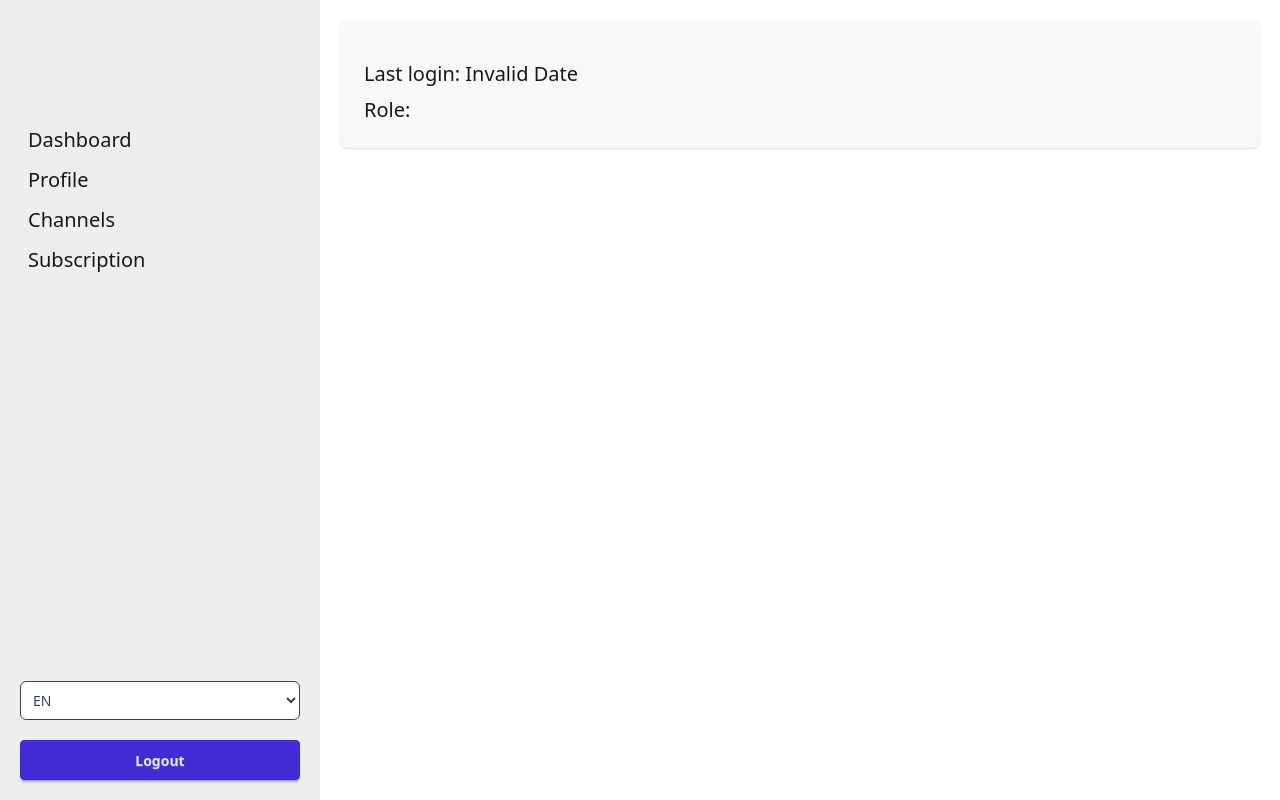
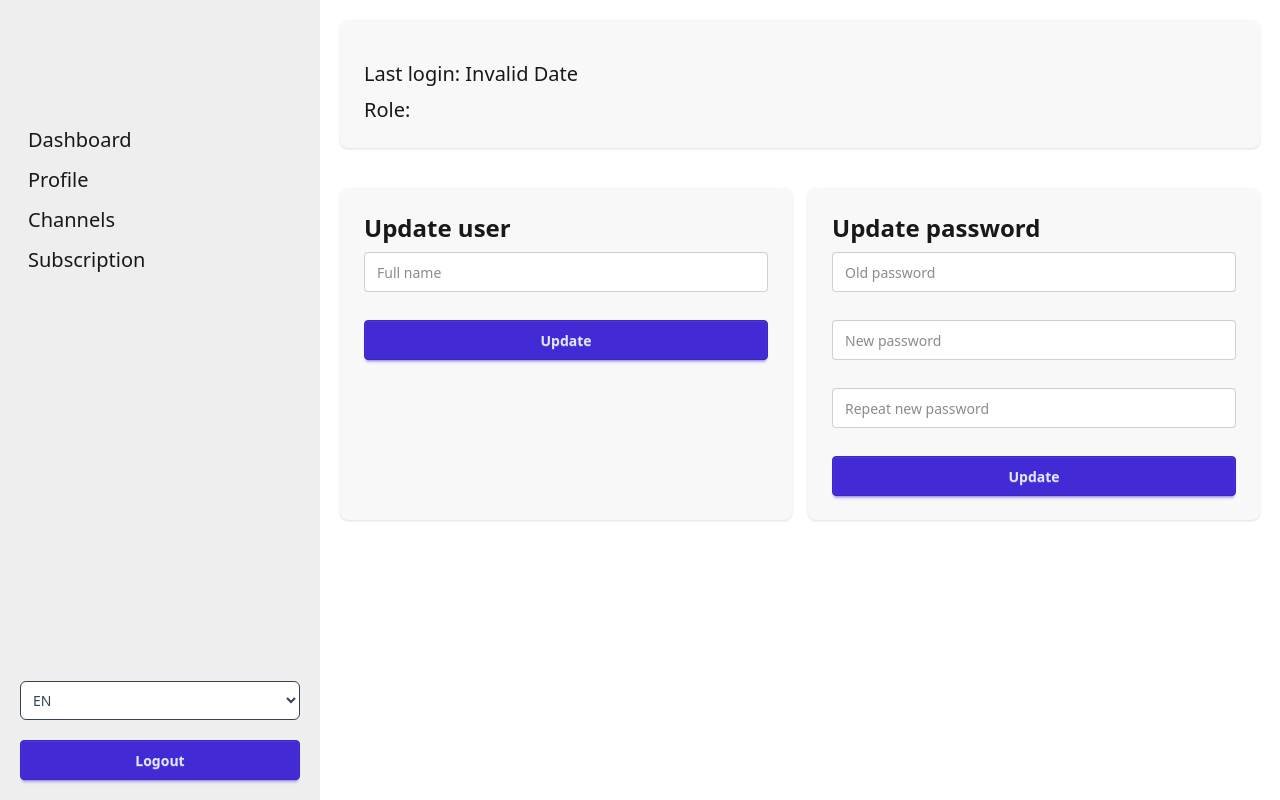
Before and after one commit to Evgeniy-Developer-droid/AutoQuillFront, a React (Vite) app: page /dashboard/profile in a window 1280 px wide. Built offline with nearby package versions, Linux system fonts and the light colour scheme; no server answers; what i18next-xhr-backend would draw is missing.

Commit message:
password change

```diff
--- a/src/locales/en/translation.json
+++ b/src/locales/en/translation.json
@@ -268,5 +268,15 @@
   "failed": "failed",
   "Invalid timezone": "Invalid timezone",
   "owner": "owner",
-  "editor": "editor"
+  "editor": "editor",
+  "Passwords do not match": "Passwords do not match",
+  "Incorrect old password": "Incorrect old password",
+  "Password updated": "Password updated",
+  "User updated": "User updated",
+  "Update user": "Update user",
+  "Update": "Update",
+  "Update password": "Update password",
+  "Old password": "Old password",
+  "New password": "New password",
+  "Repeat new password": "Repeat new password"
 }
--- a/src/locales/ru/translation.json
+++ b/src/locales/ru/translation.json
@@ -268,5 +268,15 @@
   "failed": "ошибка",
   "Invalid timezone": "Неверный часовой пояс",
   "owner": "владелец",
-  "editor": "редактор"
+  "editor": "редактор",
+  "Passwords do not match": "Пароли не совпадают",
+  "Incorrect old password": "Неверный старый пароль",
+  "Password updated": "Пароль обновлён",
+  "User updated": "Пользователь обновлён",
+  "Update user": "Обновить пользователя",
+  "Update": "Обновить",
+  "Update password": "Обновить пароль",
+  "Old password": "Старый пароль",
+  "New password": "Новый пароль",
+  "Repeat new password": "Повторите новый пароль"
 }
--- a/src/locales/ua/translation.json
+++ b/src/locales/ua/translation.json
@@ -268,5 +268,15 @@
   "failed": "не вдалося",
   "Invalid timezone": "Недійсний часовий пояс",
   "owner": "власник",
-  "editor": "редактор"
+  "editor": "редактор",
+  "Passwords do not match": "Паролі не співпадають",
+  "Incorrect old password": "Невірний старий пароль",
+  "Password updated": "Пароль оновлено",
+  "User updated": "Користувача оновлено",
+  "Update user": "Оновити користувача",
+  "Update": "Оновити",
+  "Update password": "Оновити пароль",
+  "Old password": "Старий пароль",
+  "New password": "Новий пароль",
+  "Repeat new password": "Повторіть новий пароль"
 }
--- a/src/pages/Profile.tsx
+++ b/src/pages/Profile.tsx
@@ -11,6 +11,18 @@ function Profile() {
         last_login: "",
         role: "",
     });
+    const [updatePassword, setUpdatePassword] = useState({
+        old_password: "",
+        password: "",
+        password_repeat: ""
+    });
+    const [toast, setToast] = useState(false);
+    const [toastMessage, setToastMessage] = useState("");
+    const [toastType, setToastType] = useState("success");
+
+    const [updateUser, setUpdateUser] = useState({
+        full_name: ""
+    });
 
     const [error, setError] = useState("");
 
@@ -22,19 +34,97 @@ function Profile() {
             (response) => {
                 if (response.status === 200) {
                     setUser(response.data);
+                    setUpdateUser({
+                        full_name: response.data.full_name
+                    });
                 } else {
-                    setError(t(response.data.detail));
+                    setToast(true);
+                    setToastMessage(t(response.data.detail));
+                    setToastType("error");
+                    setTimeout(() => {
+                        setToast(false);
+                        setToastMessage(null);
+                    }, 2000);
                 }
             }
         )
     }, []);
 
+    const updatePasswordFetch = () => {
+        if (updatePassword.password !== updatePassword.password_repeat) {
+            setToast(true);
+            setToastMessage(t("Passwords do not match"));
+            setToastType("error");
+            setTimeout(() => {
+                setToast(false);
+                setToastMessage(null);
+            }, 2000);
+            return;
+        }
+        apiRequest({
+            url: "/api/v1/users/password",
+            method: "PUT",
+            body: updatePassword
+        }).then(
+            (response) => {
+                console.log(response);
+                if (response.status === 200) {
+                    setToast(true);
+                    setToastMessage(t("Password updated"));
+                    setToastType("success");
+                    setTimeout(() => {
+                        setToast(false);
+                        setToastMessage(null);
+                    }, 2000);
+                } else {
+                    console.log(response);
+                    setToast(true);
+                    setToastMessage(t(response.data.detail));
+                    setToastType("error");
+                    setTimeout(() => {
+                        setToast(false);
+                        setToastMessage(null);
+                    }, 2000);
+                }
+            }
+        )
+    }
+
+    const updateUserFetch = () => {
+        apiRequest({
+            url: "/api/v1/users/me",
+            method: "PUT",
+            body: updateUser
+        }).then(
+            (response) => {
+                if (response.status === 200) {
+                    setToast(true);
+                    setToastMessage(t("User updated"));
+                    setToastType("success");
+                    setTimeout(() => {
+                        setToast(false);
+                        setToastMessage(null);
+                    }, 2000);
+                } else {
+                    setToast(true);
+                    setToastMessage(t(response.data.detail));
+                    setToastType("error");
+                    setTimeout(() => {
+                        setToast(false);
+                        setToastMessage(null);
+                    }, 2000);
+                }
+            }
+        )
+    }
+
     return <>
             {error && <div className="alert alert-error shadow-sm">
                 <div>
-                    <span>{t(error)}</span>
+                    <span>{error}</span>
                 </div>
             </div>}
+
         <div className="card bg-base-200 shadow-sm">
             <div className="card-body">
                 <h2 className="card-title text-2xl">{user.full_name}</h2>
@@ -43,6 +133,39 @@ function Profile() {
                 <p className={"text-xl"}>{t("Role")}: {user.role}</p>
             </div>
         </div>
+        <div className="grid grid-cols-2 gap-4 mt-5">
+            <div className="card bg-base-200 shadow-sm mt-5">
+                <div className="card-body">
+                    <h2 className="card-title text-2xl">{t("Update user")}</h2>
+                    <input type="text" placeholder={t("Full name")} className="input input-bordered w-full mb-5"
+                    value={updateUser.full_name}
+                           onChange={(e) => setUpdateUser({ ...updateUser, full_name: e.target.value })} />
+                    <button className="btn btn-primary" onClick={updateUserFetch}>{t("Update")}</button>
+                </div>
+            </div>
+            <div className="card bg-base-200 shadow-sm mt-5">
+                <div className="card-body">
+                    <h2 className="card-title text-2xl">{t("Update password")}</h2>
+                    <input type="password" placeholder={t("Old password")} className="input input-bordered w-full mb-5"
+                        value={updatePassword.old_password}
+                           onChange={(e) => setUpdatePassword({ ...updatePassword, old_password: e.target.value })} />
+                    <input type="password" placeholder={t("New password")} className="input input-bordered w-full mb-5"
+                        value={updatePassword.password}
+                           onChange={(e) => setUpdatePassword({ ...updatePassword, password: e.target.value })} />
+                    <input type="password" placeholder={t("Repeat new password")} className="input input-bordered w-full mb-5"
+                        value={updatePassword.password_repeat}
+                           onChange={(e) => setUpdatePassword({ ...updatePassword, password_repeat: e.target.value })} />
+                    <button className="btn btn-primary" onClick={updatePasswordFetch}>{t("Update")}</button>
+                </div>
+            </div>
+        </div>
+        {toast && <div className={`toast toast-top toast-end`}>
+                <div className={`alert alert-${toastType}`}>
+                    <div>
+                        <span>{toastMessage}</span>
+                    </div>
+                </div>
+            </div>}
     </>
 }
 export default Profile;
```
Also changed, not shown: 5 other files (tests, documents, lock files or other folders).
